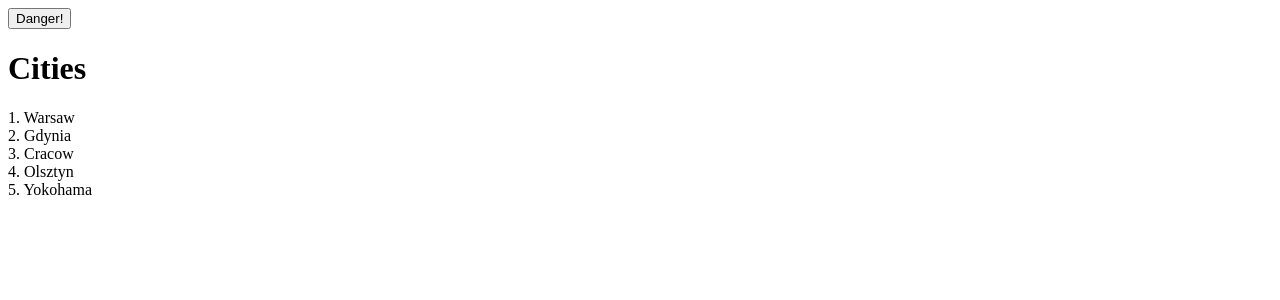
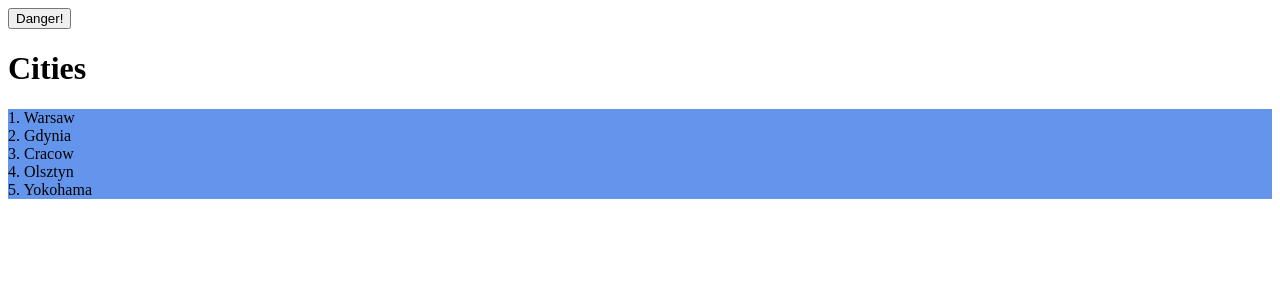
Before and after one commit to emzys/first-vite-generated-app, a React (Vite) app: page / in a window 1280 px wide. Shown: the top 300 px of the page. Built offline with nearby package versions, Linux system fonts and the light colour scheme.

Commit message:
add mutliple classes for style

```diff
--- a/src/components/ListGroup/ListGroup.module.css
+++ b/src/components/ListGroup/ListGroup.module.css
@@ -2,3 +2,7 @@
   list-style: none;
   padding: 0;
 }
+
+.container {
+  background-color: cornflowerblue;
+}
--- a/src/components/ListGroup/ListGroup.tsx
+++ b/src/components/ListGroup/ListGroup.tsx
@@ -28,7 +28,7 @@ function ListGroup({ items, heading, onSelectItem }: Props) {
     <>
       <h1>{heading}</h1>
       {items.length === 0 && <p>No items found</p>}
-      <ul className={styles.listGroup}>
+      <ul className={[styles.listGroup, styles.container].join(" ")}>
         {items.map((item, index) => (
           <li
             className={
```
